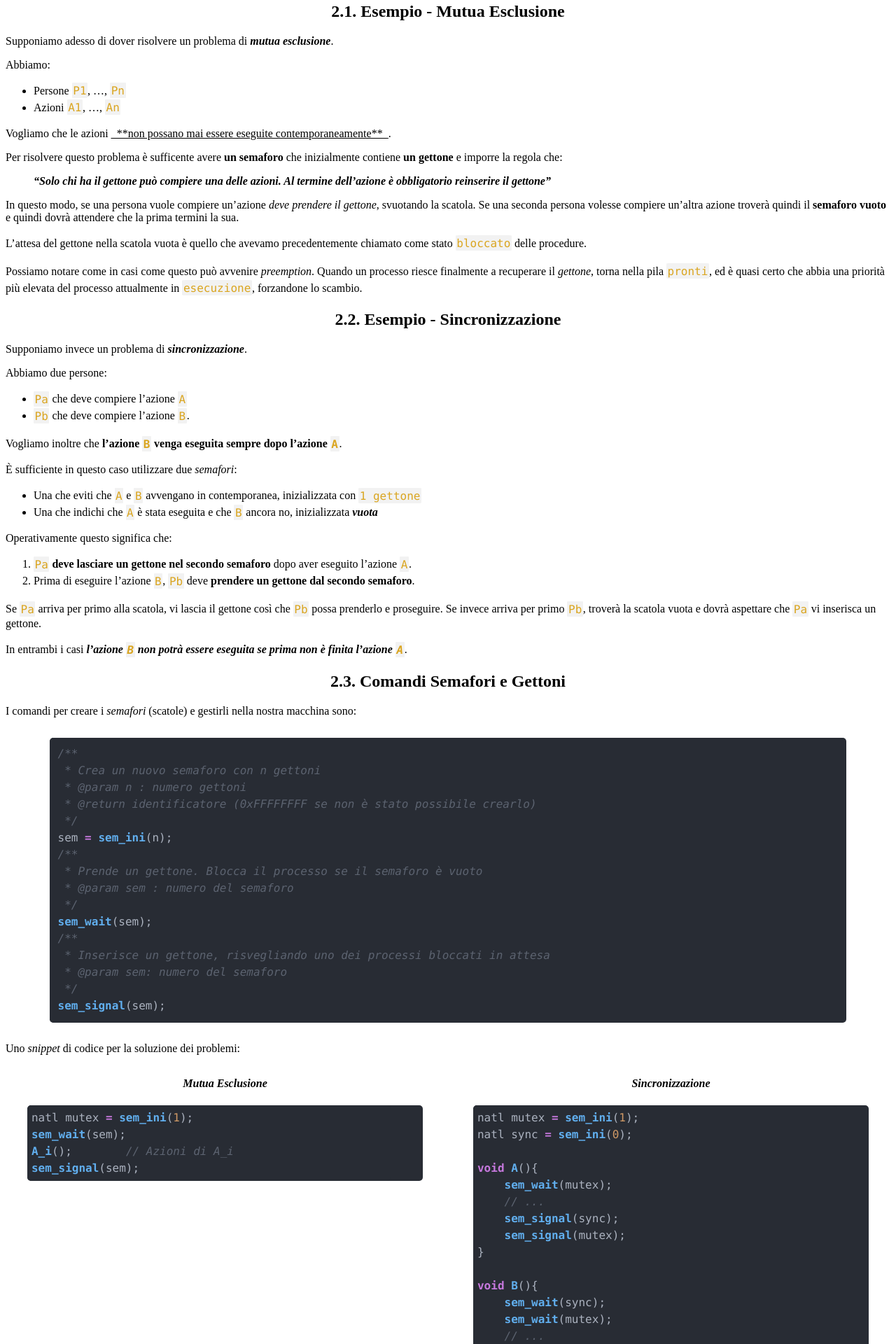
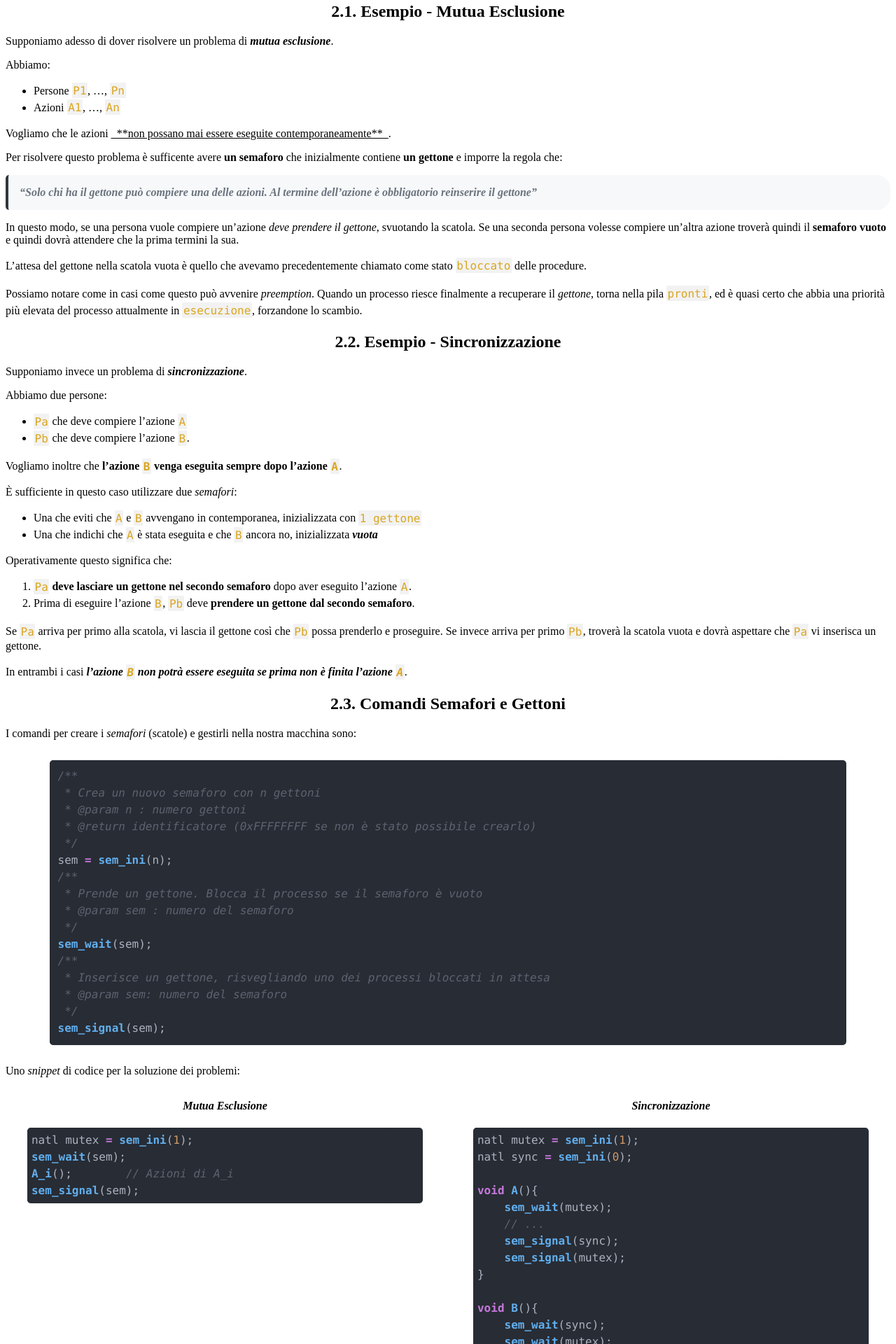
Before and after one commit to Gabriele-D-Cambria/Appunti-Calcolatori-Elettronici-2024-2025, a Jekyll site: the page built from Semafori.md, in a window 1280 px wide. Shown: the part 957-2877 px from the top of the page at 70% size. Built offline with Jekyll 4.4.1, drawn with Linux system fonts in a browser that asks for light colours; nearby versions of some CDN libraries; our own code applies the rules of GitHub Pages for plain Markdown files.

Commit message:
Added css style for blockquotes

```diff
--- a/assets/style.css
+++ b/assets/style.css
@@ -31,6 +31,29 @@ code[class*=language-plaintext]{
     color: goldenrod !important;
     background-color: rgba(211, 211, 211, 0.3) !important;
     border-radius: 5% !important;
+}
+
+blockquote {
+    border-left: 4px solid #30363d;
+    background-color: #161b22;
+    color: #8b949e;
+    padding-left: 16px;
+    margin-left: 0;
+    margin-right: 0;
+    color: #6a737d;
+    background-color: #f6f8fa;
+    padding: 16px;
+    border-radius: 5px;
+    border-top-right-radius: 15pt;
+    border-bottom-right-radius: 15pt;
+  }
+
+blockquote p {
+    margin: 0;
+    padding: 0;
+}
+blockquote p:not(:last-child) {
+    margin-bottom: 8px;
 }
 
 @media print{
```
